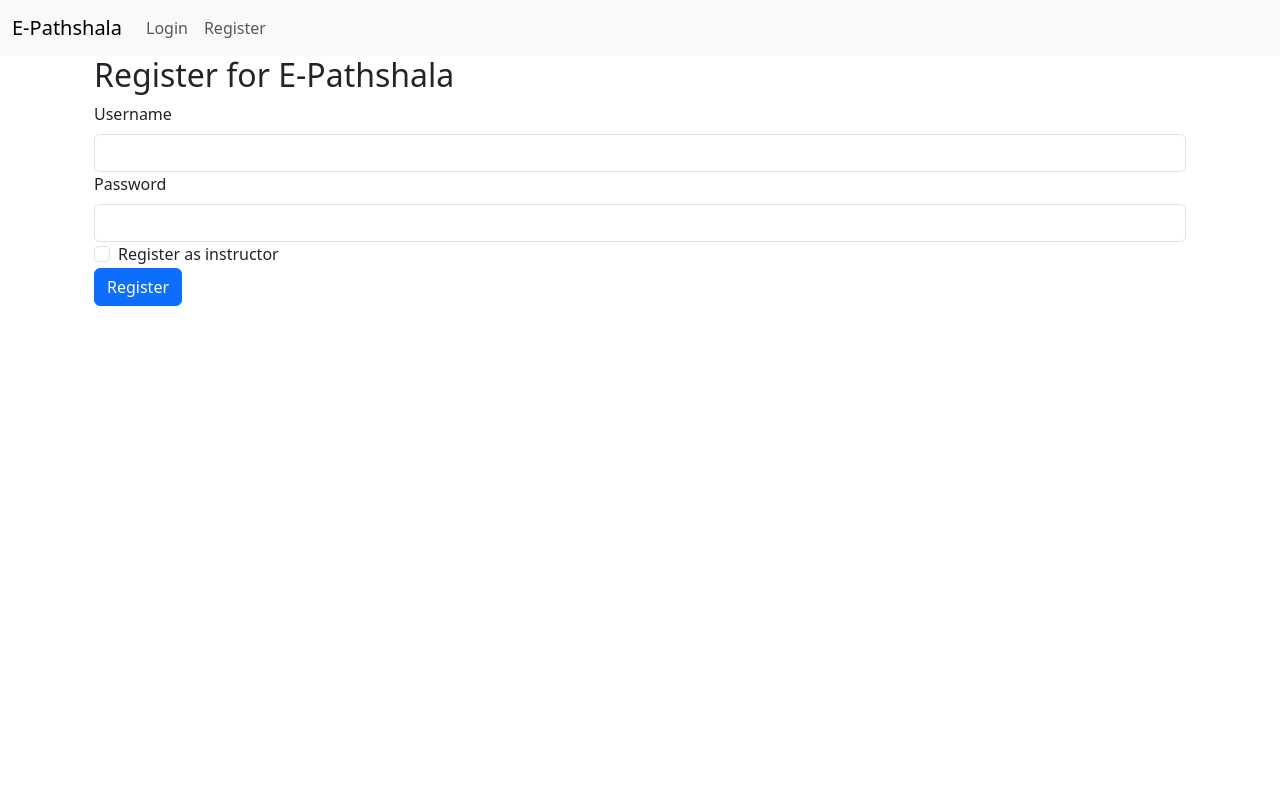
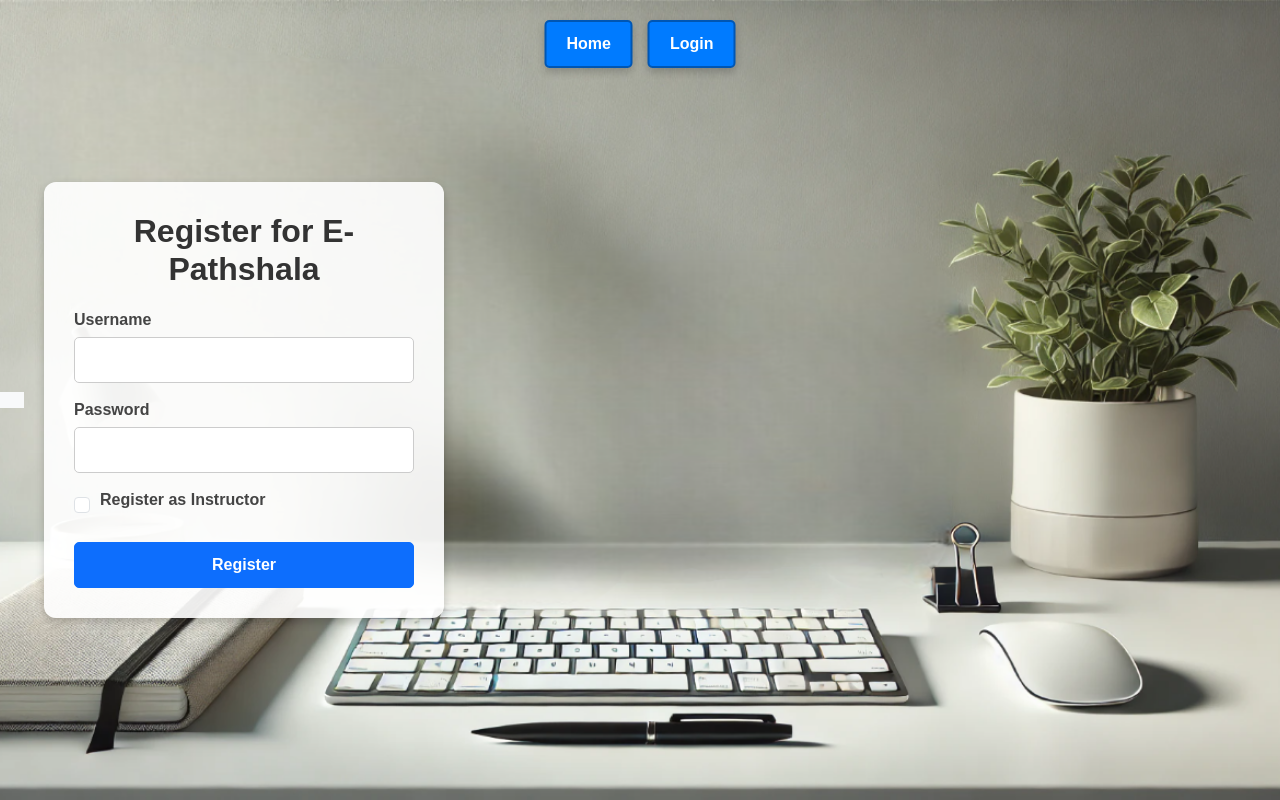
Before and after one commit to Monika-202217b3042/E-Pathshala-LMS, a Flask app: page /register in a window 1280 px wide. Run offline with Flask 3, Linux system fonts and the light colour scheme; some libraries are stand-ins or nearby versions.

Commit message:
Updated Codes

```diff
--- a/e-Pathshala/app/static/css/styles.css
+++ b/e-Pathshala/app/static/css/styles.css
@@ -1,12 +1,13 @@
 body, html {
-    height: 100%;
+    height: 100vh; /* Full viewport height */
     margin: 0;
     font-family: Arial, sans-serif;
     display: flex;
     justify-content: center;
     align-items: center;
-    background: url('/static/images/background.jpg') no-repeat center center fixed;
+    background: url('/static/images/background.jpg') no-repeat center center;
     background-size: cover;
+    overflow: hidden; /* Prevent scrolling */
 }
 
 .container {
--- a/e-Pathshala/app/templates/base.html
+++ b/e-Pathshala/app/templates/base.html
@@ -10,7 +10,6 @@
 <body>
     <nav class="navbar navbar-expand-lg navbar-light bg-light">
         <div class="container-fluid">
-            <a class="navbar-brand" href="{{ url_for('main.index') }}">E-Pathshala</a>
             <div class="collapse navbar-collapse" id="navbarSupportedContent">
                 <ul class="navbar-nav me-auto mb-2 mb-lg-0">
                     {% if session.get('logged_in') %}
@@ -21,11 +20,6 @@
                         <a class="nav-link" href="{{ url_for('main.logout') }}">Logout</a>
                     </li>
                     {% else %}
-                    <li class="nav-item">
-                        <a class="nav-link" href="{{ url_for('main.login') }}">Login</a>
-                    </li>
-                    <li class="nav-item">
-                        <a class="nav-link" href="{{ url_for('main.register') }}">Register</a>
                     </li>
                     {% endif %}
                 </ul>
--- a/e-Pathshala/app/templates/register.html
+++ b/e-Pathshala/app/templates/register.html
@@ -1,7 +1,103 @@
 {% extends 'base.html' %}
 
 {% block content %}
-<div class="container">
+<style>
+    body {
+        background: url("{{ url_for('static', filename='images/register-bg.jpg') }}") no-repeat center center fixed;
+        background-size: cover;
+        background-position: center;
+        display: flex;
+        justify-content: center;
+        align-items: center;
+        height: 100vh;
+        font-family: 'Arial', sans-serif;
+    }
+    .top-nav {
+        position: absolute;
+        top: 20px;
+        left: 50%;
+        transform: translateX(-50%);
+        display: flex;
+        gap: 15px;
+    }
+    .top-nav a {
+    text-decoration: none;
+    padding: 10px 20px;
+    background-color: #007bff;
+    color: white;
+    border-radius: 5px;
+    font-weight: bold;
+    transition: 0.3s;
+    box-shadow: 0px 4px 8px rgba(0, 0, 0, 0.2);
+    border: 2px solid #0056b3;
+    display: inline-block;
+    text-align: center;
+    }
+    .top-nav a:hover {
+    background-color: #0056b3;
+    transform: scale(1.05);
+    }
+    .register-container {
+        width: 400px;
+        background: rgba(255, 255, 255, 0.9);
+        padding: 30px;
+        border-radius: 12px;
+        box-shadow: 0px 4px 10px rgba(0, 0, 0, 0.2);
+        transform: translateX(-50px); /* Moves the box to the left */
+    }
+    h2 {
+        text-align: center;
+        color: #333;
+        font-weight: bold;
+        margin-bottom: 20px;
+    }
+    .form-group {
+        margin-bottom: 15px;
+    }
+    .form-group label {
+        font-weight: bold;
+        color: #444;
+        display: block;
+        margin-bottom: 5px;
+    }
+    .form-control {
+        width: 100%;
+        padding: 10px;
+        border-radius: 5px;
+        border: 1px solid #ccc;
+        font-size: 1rem;
+    }
+    .form-check {
+        display: flex;
+        align-items: center;
+        margin-top: 10px;
+    }
+    .form-check input {
+        margin-right: 10px;
+    }
+    .btn-primary {
+        width: 100%;
+        padding: 10px;
+        font-size: 1rem;
+        font-weight: bold;
+        border-radius: 5px;
+        transition: 0.3s;
+        margin-top: 10px;
+    }
+    .btn-primary:hover {
+        background-color: #0056b3;
+        transform: scale(1.05);
+    }
+
+</style>
+
+<!-- Navigation buttons -->
+<div class="top-nav">
+    <a href="{{ url_for('main.index') }}">Home</a>
+    <a href="{{ url_for('main.login') }}">Login</a>
+</div>
+
+<div class="register-container">
     <h2>Register for E-Pathshala</h2>
     <form method="post">
         <div class="form-group">
@@ -14,9 +110,10 @@
         </div>
         <div class="form-group form-check">
             <input type="checkbox" class="form-check-input" id="is_instructor" name="is_instructor">
-            <label class="form-check-label" for="is_instructor">Register as instructor</label>
+            <label class="form-check-label" for="is_instructor">Register as Instructor</label>
         </div>
         <button type="submit" class="btn btn-primary">Register</button>
     </form>
 </div>
+
 {% endblock %}
```
Also changed, not shown: e-Pathshala/app/templates/index.html (+77 -6 lines), e-Pathshala/app/static/images/home-bg.jpg (added), e-Pathshala/app/static/images/register-bg.jpg (added).
